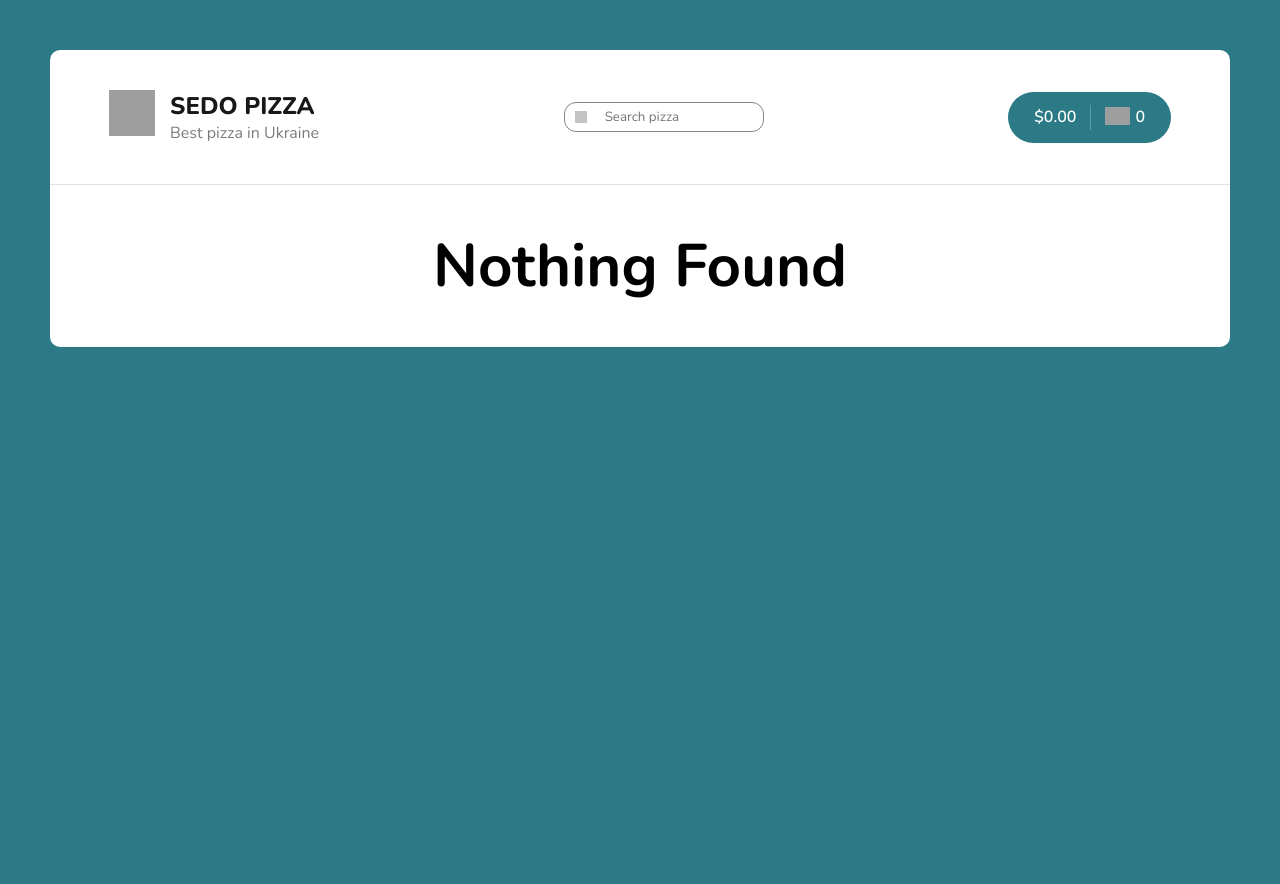
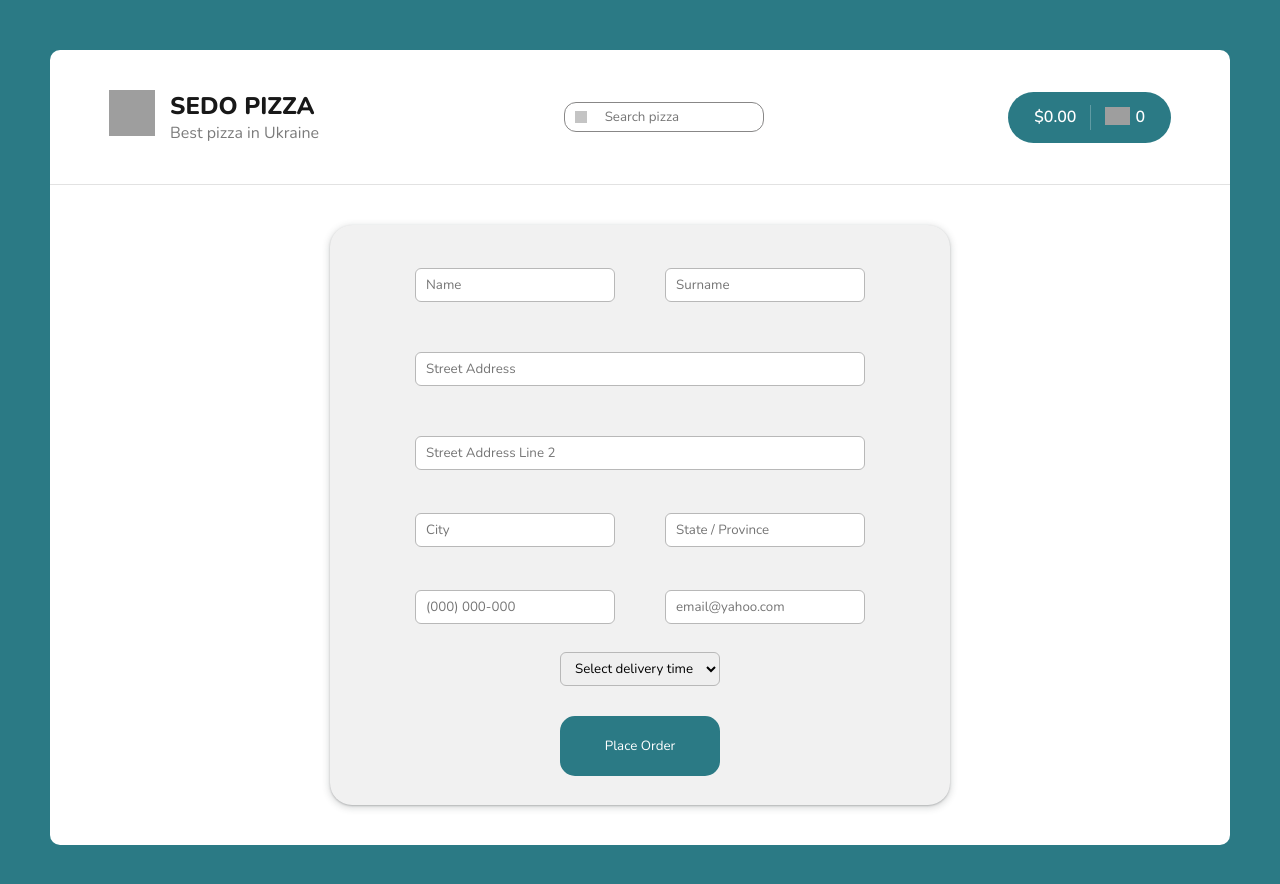
Before and after one commit to deansainer/pizzeria, a React (Create React App) app in the folder pizzeria-app/: page /checkout in a window 1280 px wide. Shown: the top 884 px of the page. Before the commit the page ends 800 px from the top, so only its background shows below. Built offline with nearby package versions, Linux system fonts and the light colour scheme; grey boxes are pictures that could not be loaded.

Commit message:
created the checkout and thankyou pages

```diff
--- a/pizzeria-app/src/App.js
+++ b/pizzeria-app/src/App.js
@@ -6,6 +6,8 @@ import Home from "./pages/Home";
 import NotFound from "./pages/NotFound";
 import { Routes, Route } from "react-router-dom";
 import Cart from "./pages/Cart";
+import Checkout from "./pages/Checkout";
+import ThankYou from "./pages/ThankYou";
 
 export const PizzaContext = createContext(); // creating and exporting context
 
@@ -35,6 +37,8 @@ function App() {
               <Routes>
                 <Route path="/" element={<Home/>}/>
                 <Route path="/cart" element={<Cart/>}/>
+                <Route path="/checkout" element={<Checkout/>}/>
+                <Route path="/thankyou" element={<ThankYou/>}/>
                 <Route path="*" element={<NotFound/>}/>
               </Routes>
             </div>
--- a/pizzeria-app/src/pages/Cart.jsx
+++ b/pizzeria-app/src/pages/Cart.jsx
@@ -89,9 +89,13 @@ const Cart = () => {
             <span>Get back</span>
           </a>
           </Link>
-          <div class="button pay-btn">
-            <span>Pay now</span>
-          </div>
+
+          <Link to={'/checkout'}>
+            <div class="button pay-btn">
+              <Link to={'/checkout'}><span>Pay now</span></Link>
+            </div>
+          </Link>
+
         </div>
       </div>
     </div>
--- /dev/null
+++ b/pizzeria-app/src/pages/Checkout.jsx
@@ -0,0 +1,47 @@
+import React from 'react'
+import { Link } from 'react-router-dom'
+
+const Checkout = () => {
+  return (
+    <div className='checkout'>
+      <div className='checkout__container'>
+        <div className='checkout__double_inputs'>
+          <input className='checkout__double_input' placeholder='Name' type='text'></input>
+          <input className='checkout__double_input' placeholder='Surname' type='text'></input>
+        </div>
+
+        <input className='checkout__single_input' placeholder='Street Address'></input>
+        <input className='checkout__single_input' placeholder='Street Address Line 2'></input>
+
+        <div className='checkout__double_inputs'>
+          <input className='checkout__double_input' placeholder='City' type='text'></input>
+          <input className='checkout__double_input' placeholder='State / Province' type='text'></input>
+        </div>
+
+        <div className='checkout__double_inputs'>
+          <input className='checkout__double_input' placeholder='(000) 000-000' type='text'></input>
+          <input className='checkout__double_input' placeholder='email@yahoo.com' type='text'></input>
+        </div>
+
+        <div className='checkout__time_selector'>
+
+          <select className='option_box' id="selector">
+            <option value="">Select delivery time</option>
+            <option value="hour">14:00</option>
+            <option value="two">15:00</option>
+            <option value="three">16:00</option>
+            <option value="four">17:00</option>
+            <option value="five">18:00</option>
+            <option value="six">19:00</option>
+          </select>
+        </div>
+
+        <Link to={'/thankyou'}>
+        <button className='checkout__order_button'>Place Order</button>
+        </Link>
+      </div>
+    </div>
+  )
+}
+
+export default Checkout
--- /dev/null
+++ b/pizzeria-app/src/pages/ThankYou.jsx
@@ -0,0 +1,27 @@
+import React from 'react'
+
+const ThankYou = () => {
+  return (
+    <div className='thank'>
+        <div className='thank__container'>
+            <span className='thank__span1'>THANKS FOR YOUR ORDER!            <img style={{width: '40px'}} src='https://cdn-icons-png.flaticon.com/128/2420/2420620.png'></img></span>
+            <span className='thank__span4'>Your order #0065432 is being prepared. We sent an email on your mail box with receipt.</span>
+            <br></br><br></br>
+            <span className='thank__span3'>Estimated Arrival</span>
+            <span className='thank__span5'>November 24 at 7:00 pm</span>
+
+            <div className='thank__receipt'><span className='thank__span3'>Order Receipt</span>
+            <div className='thank__receipt_list'>
+                <span className='thank__receipt_item'>BBQ bacon and cheese / 3x / 26cm / thin</span>
+                <span className='thank__receipt_item'>BBQ bacon and cheese / 3x / 26cm / thin</span>
+                <span className='thank__receipt_item'>BBQ bacon and cheese / 3x / 26cm / thin</span>
+                <span className='thank__receipt_item'>BBQ bacon and cheese / 3x / 26cm / thin</span>
+                <span className='thank__receipt_item'>BBQ bacon and cheese / 3x / 26cm / thin</span>
+            </div>
+        </div>
+    </div>
+    </div>
+  )
+}
+
+export default ThankYou
--- a/pizzeria-app/src/scss/app.scss
+++ b/pizzeria-app/src/scss/app.scss
@@ -4,6 +4,128 @@
 
 body {
   background-color: rgb(43, 122, 133);
+}
+
+.checkout{
+  display: flex;
+  align-items: center;
+  flex-direction: column;
+
+  &__container{
+    height: 580px;
+    width: 620px;
+    background-color: #f1f1f1;
+    border-radius: 22px;
+    display: flex;
+    align-items: center;
+    flex-direction: column;
+    box-shadow: rgba(60, 64, 67, 0.3) 0px 1px 2px 0px, rgba(60, 64, 67, 0.15) 0px 2px 6px 2px;
+  }
+
+  &__double_inputs{
+    margin-top: 43px;
+    display: flex;
+    gap: 50px;
+  }
+
+  &__single_input{
+    margin-top: 50px;
+    width: 450px;
+    border: 1px solid rgb(184, 184, 184);
+    height: 34px;
+    text-align: left;
+    border-radius: 6px;
+    padding-left: 10px;
+  }
+
+  &__double_input{
+    width: 200px;
+    border: 1px solid rgb(184, 184, 184);
+    height: 34px;
+    text-align: left;
+    border-radius: 6px;
+    padding-left: 10px;
+  }
+
+  &__order_button{
+    width: 160px;
+    color: white;
+    height: 60px;
+    border-radius: 15px;
+    margin-top: 30px;
+    background-color: rgb(43, 122, 133);
+    border: solid rgb(43, 122, 133)
+  }
+
+  &__time_selector{
+    display: flex;
+    flex-direction: column;
+    margin-top: 28px;
+
+    .option_box{
+      height: 34px;
+      width: 160px;
+      border-radius: 6px;
+      text-align: center;
+      border: 1px solid rgb(184, 184, 184);
+    }
+  }
+
+}
+
+.thank{
+
+  &__span1{
+    font-size: 35px;
+  }
+
+  &__span2{
+    font-size: 25px;
+    padding-left: 5px;
+  }
+
+  &__span3{
+    font-size: 20px;
+    padding-left: 5px;
+  }
+
+  &__span4{
+    padding-left: 5px;
+    font-size: 15px;
+  }
+
+  &__span5{
+    padding-left: 7px;
+    font-size: 12px;
+  }
+
+  &__receipt{
+    width: 400px;
+    height: 100%;
+    margin-top: 20px;
+    border-radius: 15px;
+  }
+
+  &__receipt_list{
+    display: flex;
+    flex-direction: column;
+    padding-top: 8px;
+  }
+
+  &__receipt_item{
+    font-size: 15px;
+    padding-left: 6px;
+  }
+
+  &__container{
+    display: flex;
+    flex-direction: column;
+    height: 580px;
+    width: 100%;
+    padding-left: 100px;
+    padding-right: 100px;
+    padding-top: 40px;
+  }
 }
 
 .wrapper {
```
